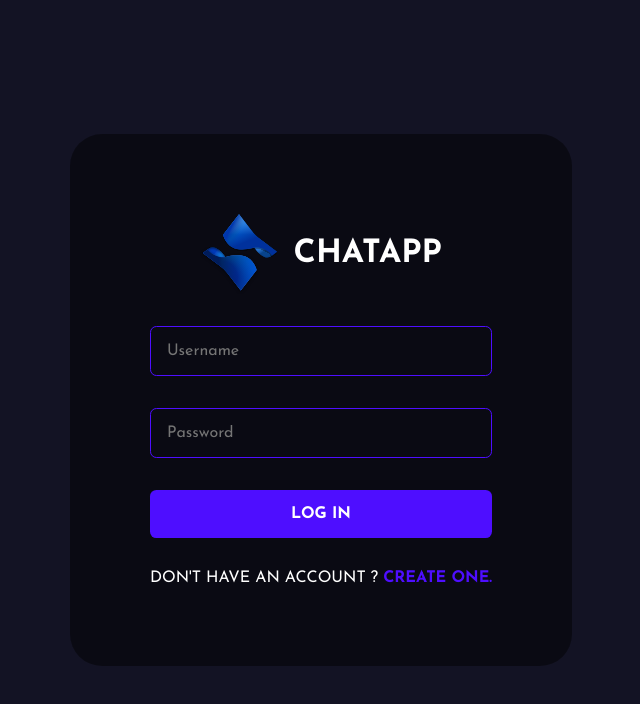
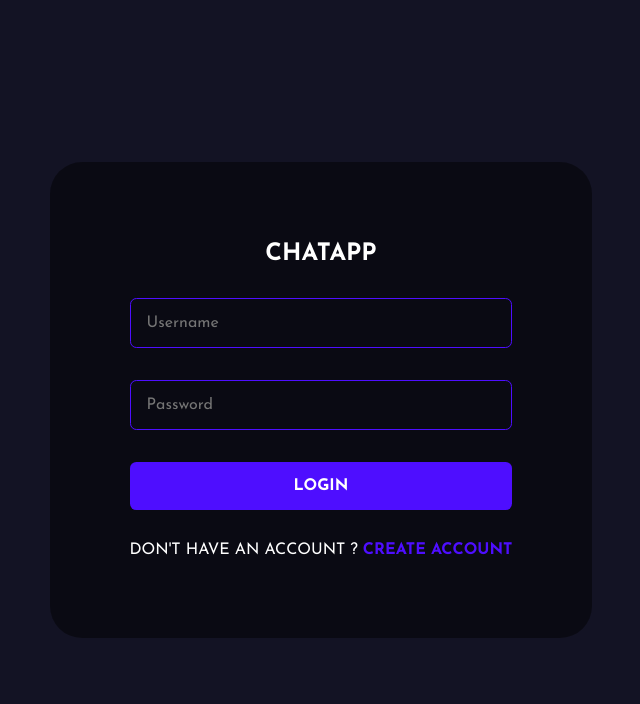
Before and after one commit to malekkselmi/ChatApp, a React (Create React App) app in the folder frontend/: page /login in a window 1280 px wide. Shown: the top 704 px of the page, without its empty margins (319-959 px from the left). Built offline with nearby package versions, Linux system fonts and the light colour scheme; no server answers.

Commit message:
Update Login.js

```diff
--- a/frontend/src/pages/Login.js
+++ b/frontend/src/pages/Login.js
@@ -1,15 +1,16 @@
-import React, { useState, useEffect } from "react";
+import { useState ,useEffect } from "react";
+import { Link  ,  useNavigate} from "react-router-dom";
 import axios from "axios";
-import styled from "styled-components";
-import { useNavigate, Link } from "react-router-dom";
-import Logo from "../assets/logo.svg";
 import { ToastContainer, toast } from "react-toastify";
 import "react-toastify/dist/ReactToastify.css";
-import { loginRoute } from "../utils/APIRoutes";
+import { loginRoute } from "../APIRoutes"
+import styled from "styled-components";
 
-export default function Login() {
-  const navigate = useNavigate();
-  const [values, setValues] = useState({ username: "", password: "" });
+export default function Login () {
+const [username , setUsername] = useState('')
+const [password , setPassword] = useState('')
+const navigate = useNavigate()
+
 const toastOptions = {
     position: "bottom-right",
     autoClose: 8000,
@@ -17,32 +18,28 @@ export default function Login() {
     draggable: true,
     theme: "dark",
   };
-  useEffect(() => {
+
+ /* useEffect(() => {
     if (localStorage.getItem(process.env.REACT_APP_LOCALHOST_KEY)) {
       navigate("/");
     }
-  }, []);
+  }, []); */
 
-  const handleChange = (event) => {
-    setValues({ ...values, [event.target.name]: event.target.value });
-  };
-
-  const validateForm = () => {
-    const { username, password } = values;
+  const handleValidation= () => {
     if (username === "") {
-      toast.error("Email and Password is required.", toastOptions);
+      toast.error("Username and Password are required.", toastOptions);
       return false;
     } else if (password === "") {
-      toast.error("Email and Password is required.", toastOptions);
+      toast.error("Username and Password are required.", toastOptions);
       return false;
     }
     return true;
   };
 
-  const handleSubmit = async (event) => {
-    event.preventDefault();
-    if (validateForm()) {
-      const { username, password } = values;
+const handleSubmit = async (e) => {
+    e.preventDefault()
+    if (handleValidation()) {
+      try {
       const { data } = await axios.post(loginRoute, {
         username,
         password,
@@ -55,40 +52,29 @@ export default function Login() {
           process.env.REACT_APP_LOCALHOST_KEY,
           JSON.stringify(data.user)
         );
-
-        navigate("/");
+        navigate("/setavatar");
+      }}
+      catch(err){
+        console.log(err.msg)
       }
     }
-  };
+}
 
     return (
       <>
       <FormContainer>
-        <form action="" onSubmit={(event) => handleSubmit(event)}>
-          <div className="brand">
-            <img src={Logo} alt="logo" />
-            <h1>chatapp</h1>
-          </div>
-          <input
-            type="text"
-            placeholder="Username"
-            name="username"
-            onChange={(e) => handleChange(e)}
-            min="3"
+        <form onSubmit={handleSubmit} >
+        <h2>ChatApp</h2>
+        <input type="text" placeholder="Username" required="true"
+        value={username} onChange={(e)=> setUsername(e.target.value)} />
+         <input type="password" placeholder="Password" required="true"
+        value={password} onChange={(e)=> setPassword(e.target.value)}
         />
-          <input
-            type="password"
-            placeholder="Password"
-            name="password"
-            onChange={(e) => handleChange(e)}
-          />
-          <button type="submit">Log In</button>
-          <span>
-            Don't have an account ? <Link to="/register">Create One.</Link>
-          </span>
+        <button type="submit">Login</button>
+        <span> Don't have an account ? <Link to='/register'>Create Account</Link> </span>
         </form>
         </FormContainer>
-      <ToastContainer />
+        <ToastContainer/>
         </>
     );
 }
@@ -102,20 +88,11 @@ const FormContainer = styled.div`
   gap: 1rem;
   align-items: center;
   background-color: #131324;
-  .brand {
-    display: flex;
-    align-items: center;
-    gap: 1rem;
-    justify-content: center;
-    img {
-      height: 5rem;
-    }
-    h1 {
+  h2 {
       color: white;
       text-transform: uppercase;
+      text-align: center
   }
-  }
-
   form {
     display: flex;
     flex-direction: column;
```
Lines whose indentation alone changed are shown as unchanged.
